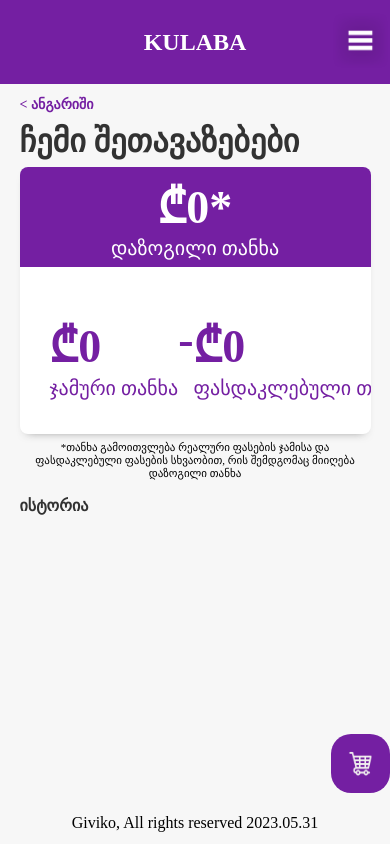
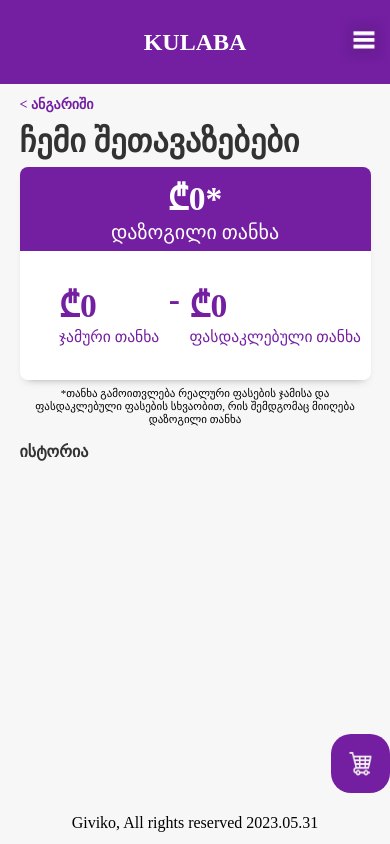
Before and after one commit to Giviko28/Kulaba-App, a PHP site: page /my_purchases.php in a window 390 px wide. Run offline with PHP 8.4, Linux system fonts and the light colour scheme; a user stored in the database is signed in; data that the repository does not hold is empty.

Commit message:
more responsive fixes

```diff
--- a/cssfolder/checkoutPage.css
+++ b/cssfolder/checkoutPage.css
@@ -57,7 +57,7 @@ main {
     padding: 0.5vh 1vh 1vh;
     margin-left: 20px;
     width: 50%;
-    height: 35vh;
+    height: max(35vh,260px);
     color: rgb(62, 62, 62);
 }
 .price div {
@@ -91,9 +91,6 @@ main {
     main {
         padding: 10px 20px;
     }
-    .price {
-        height: 45vh;
-    }
     .amount {
         display: none;
     }
--- a/cssfolder/my_purchases.css
+++ b/cssfolder/my_purchases.css
@@ -27,18 +27,18 @@ main {
     overflow: hidden;
 }
 .left {
-    padding: 2.875rem 0px 2.125rem 1.875rem;
+    padding: 2.875rem 0 2.125rem 1.875rem;
     width: 70%;
     display: flex;
     justify-content: space-evenly;
 }
-.left h2, .left h1 {
-    font-size: 2.875rem;
+.left h2, .left h1, .right h2 {
+    font-size: clamp(2.1rem, 4vw, 2.875rem);
     color: #741FA2;
 }
 .left p {
     margin-top: 1px;
-    font-size: 1.25rem;
+    font-size: clamp(0.875rem, 4vw, 1.25rem);
     color: #741FA2;
 }
 .right {
@@ -52,7 +52,6 @@ main {
     padding-left: 1%;
 }
 .right h2 {
-    font-size: 2.875rem;
     font-weight: 700;
     color: white;
 }
@@ -107,6 +106,7 @@ main {
         width: 100%;
     }
     .left {
+        padding: 1.875rem 0 2.125rem 1.875rem;
         width: 100%;
     }
     .equals {
--- a/cssfolder/profile.css
+++ b/cssfolder/profile.css
@@ -3,8 +3,7 @@
 }
 main {
     height: auto;
-    width: 100%;
-    padding: 3% 25% 0% 25%;
+    padding: 3% 25% 0 25%;
 }
 main img {
     height: 72px;
@@ -22,6 +21,7 @@ main img {
     margin: 0;
 }
 .description {
+    min-width: 330px;
     background-color: #741FA2;
     display: flex;
     align-items: center;
@@ -70,6 +70,7 @@ main img {
     flex-wrap: wrap;
     justify-content: flex-start;
     gap: 0.5em;
+    min-width: 330px;
 }
 .settingsNav > div {
     background-color: white;
--- a/cssfolder/style.css
+++ b/cssfolder/style.css
@@ -1,8 +1,12 @@
 * {
     box-sizing: border-box;
 }
+main {
+    flex: 1;
+}
 body {
     position: relative;
+    min-width: 280px;
     width: 100%;
     margin:0;
     min-height: 100vh;
@@ -114,8 +118,8 @@ nav {
     display: none;
 }
 .wrapper .menuBtn img {
-    height: 7vh;
-    width: 7vh;
+    height: 52px;
+    width: 52px;
 }
 footer {
     height: 5vh;
@@ -123,7 +127,6 @@ footer {
     justify-content: center;
     align-items: center;
     width: 100%;
-    position: absolute;
     bottom: 0;
 }
 .searchDiv {
--- a/cssfolder/tasks.css
+++ b/cssfolder/tasks.css
@@ -1,7 +1,6 @@
 main {
     display: flex;
     flex-direction: column;
-    justify-content: center;
     align-items: center;
 }
 main > h1 {
```
Also changed, not shown: cssfolder/signup.css (+6 -6 lines).
